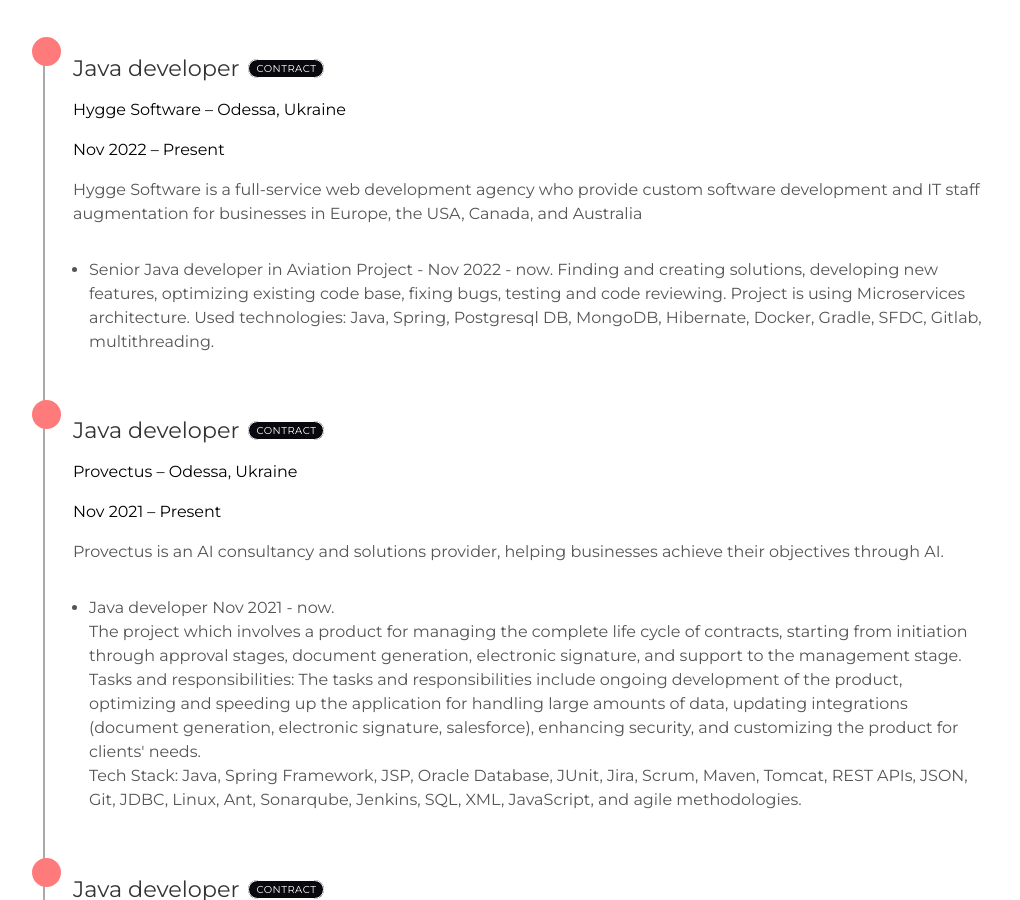
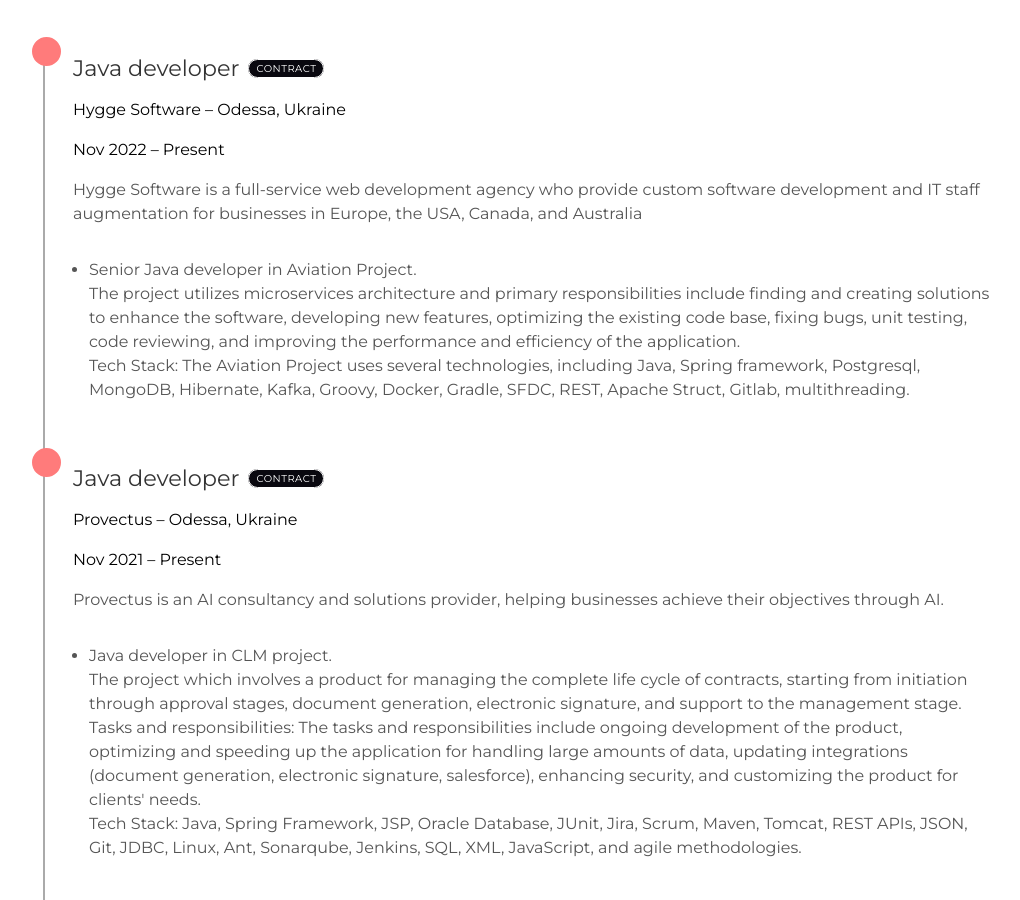
Before and after one commit to mrsaraira/mrsaraira.github.io, a Jekyll site: the page built from index.html, in a window 1280 px wide and 900 px high, scrolled down 2863 px. Shown: the whole window, without its empty margins (127-1147 px from the left). Built offline with Jekyll 4.4.1, drawn with Linux system fonts in a browser that asks for light colours.

Commit message:
Update about.html

```diff
--- a/_includes/about.html
+++ b/_includes/about.html
@@ -76,10 +76,13 @@
                     <p class="date">Nov 2022 – Present</p>
                     <p class="company-summary">Hygge Software is a full-service web development agency who provide custom software development and IT staff augmentation for businesses in Europe, the USA, Canada, and Australia</p>
                     <ul>
-                        <li>Senior Java developer in Aviation Project - Nov 2022 - now. Finding and creating solutions,
-                            developing new features, optimizing existing code base, fixing bugs, testing and code
-                            reviewing. Project is using Microservices architecture.
-                            Used technologies: Java, Spring, Postgresql DB, MongoDB, Hibernate, Docker, Gradle, SFDC, Gitlab, multithreading.
+                        <li>Senior Java developer in Aviation Project.
+                            <br>
+                            The project utilizes microservices architecture and primary responsibilities include finding and creating solutions to enhance the software,
+                            developing new features, optimizing the existing code base, fixing bugs, unit testing, code reviewing, and improving the performance and efficiency of the application.
+                            <br>
+                        Tech Stack:
+                            The Aviation Project uses several technologies, including Java, Spring framework, Postgresql, MongoDB, Hibernate, Kafka, Groovy, Docker, Gradle, SFDC, REST, Apache Struct, Gitlab, multithreading.
                         </li>
                     </ul>
                 </div>
@@ -94,7 +97,7 @@
                     <p class="company-summary">Provectus is an AI consultancy and solutions provider, helping businesses
                         achieve their objectives through AI.</p>
                     <ul>
-                        <li>Java developer Nov 2021 - now.
+                        <li>Java developer in CLM project.
                             <br>
                             The project which involves a product for managing the complete life cycle of contracts, starting from initiation through approval
                             stages, document generation, electronic signature, and support to the management stage.
```
